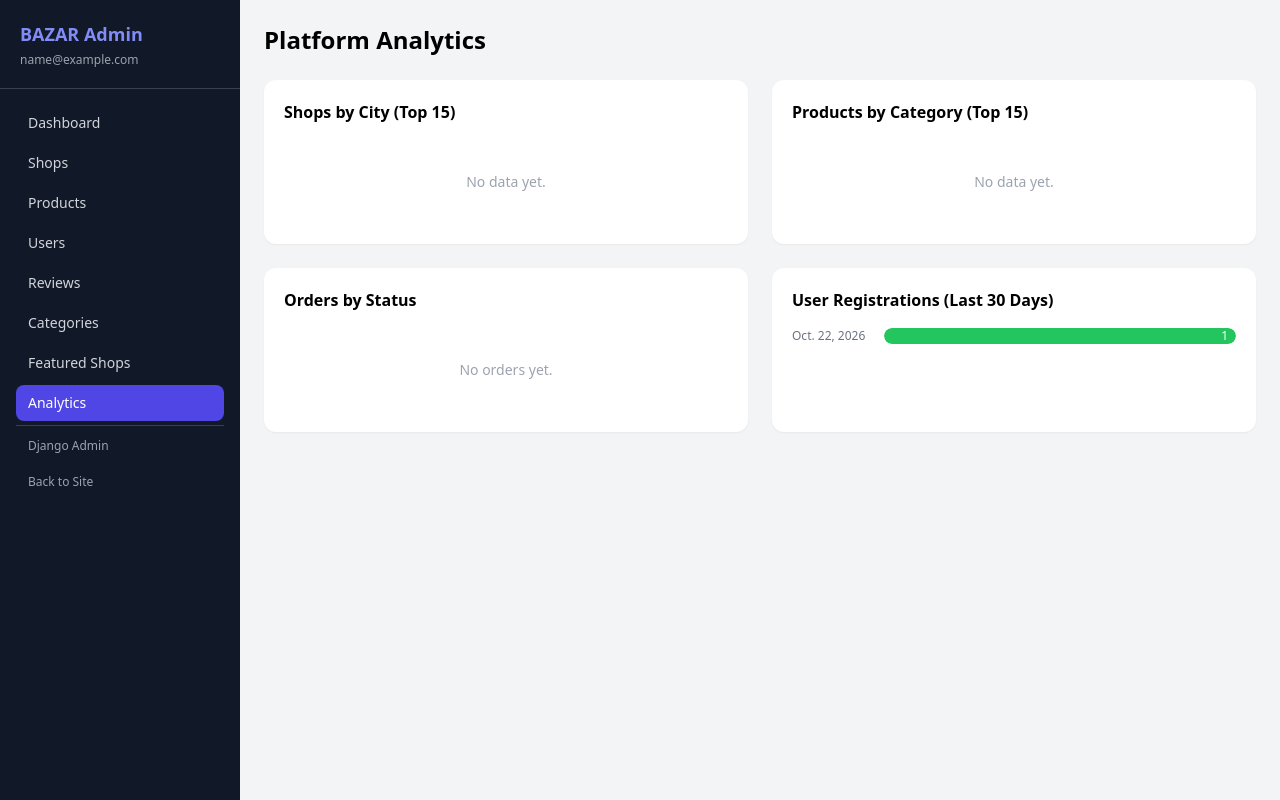
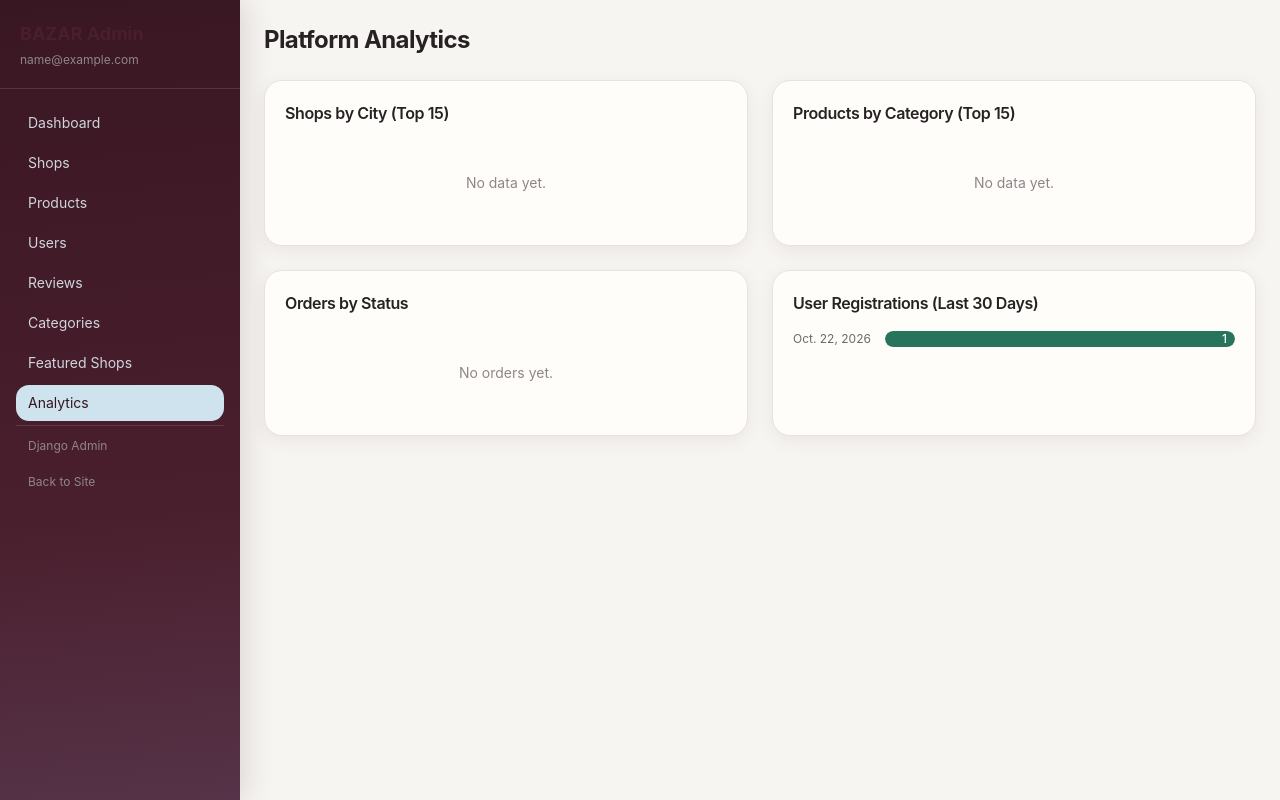
Before and after one commit to himanshunexus/BAZAR, a Django app: page /platform-admin/analytics/ in a window 1280 px wide. Run offline with Django 4.2, Linux system fonts and the light colour scheme; the visitor is signed in with stand-in values (Sample User, id 1); data comes from the database, SQL or seed files in the repository; data that the repository does not hold is empty; some libraries are stand-ins or nearby versions.

Commit message:
Restyle platform admin shell

```diff
--- a/templates/platform_admin/base.html
+++ b/templates/platform_admin/base.html
@@ -1,3 +1,4 @@
+{% load static %}
 <!DOCTYPE html>
 <html lang="en">
 <head>
@@ -5,8 +6,9 @@
     <meta name="viewport" content="width=device-width, initial-scale=1.0">
     <title>{% block title %}Admin{% endblock %} - BAZAR Admin</title>
     <script src="https://cdn.tailwindcss.com"></script>
+    <link rel="stylesheet" href="{% static 'css/bazar-ui.css' %}">
 </head>
-<body class="bg-gray-100 min-h-screen">
+<body class="bazar-admin bg-gray-100 min-h-screen">
 <div class="flex min-h-screen">
     <!-- Sidebar -->
     <aside class="w-60 bg-gray-900 text-white flex-shrink-0 hidden md:block">
```
